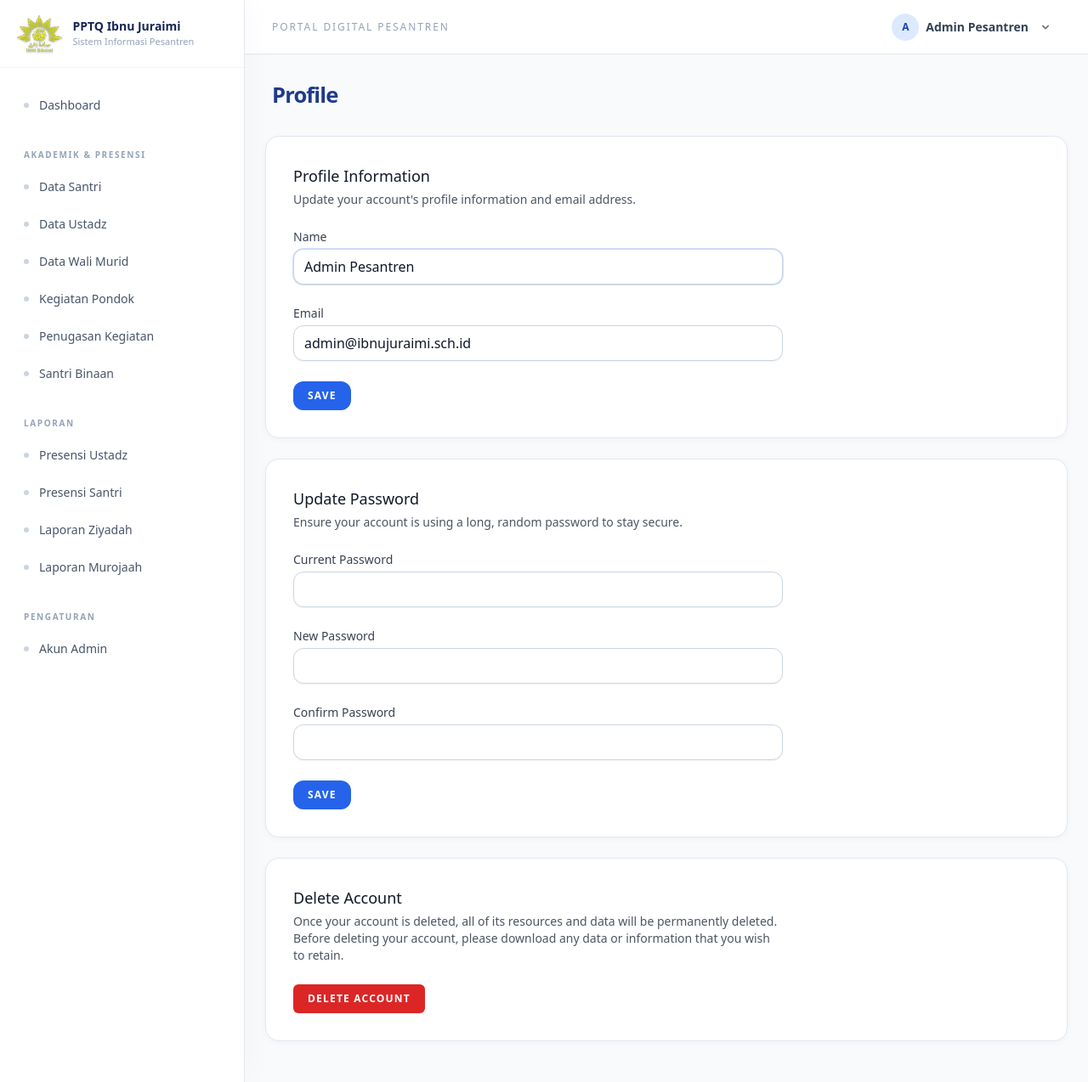
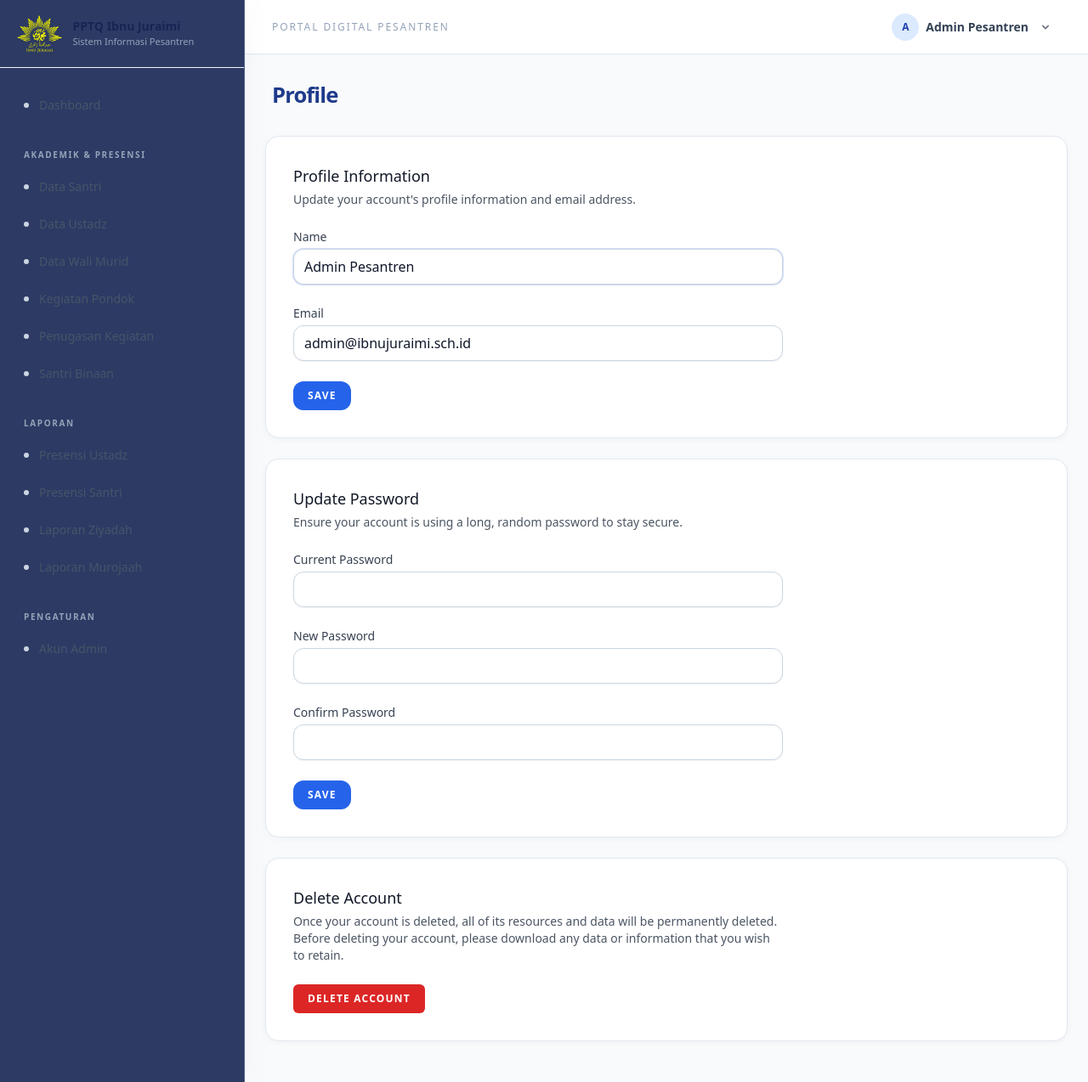
Before and after one commit to fadd00/capstone-2, a Laravel app: page /profile in a window 1280 px wide. Shown: the whole page at 85% size. Run offline with Laravel 12, Linux system fonts and the light colour scheme; a user stored in the database is signed in; data comes from the database, SQL or seed files in the repository; style sheets or scripts are compiled from the project's sources; some web fonts are replaced.

Commit message:
mengubah gaya sidebar menjadi glassy blue dengan teks, ikon, hover, dan menu aktif

```diff
--- a/resources/views/layouts/navigation.blade.php
+++ b/resources/views/layouts/navigation.blade.php
@@ -66,7 +66,7 @@
 <!-- Sidebar / Responsive Drawer -->
 <aside id="app-sidebar"
        aria-label="Menu utama"
-       class="app-sidebar fixed inset-y-0 left-0 z-40 w-72 bg-white border-r border-slate-200 flex flex-col -translate-x-full transition-transform duration-200 lg:translate-x-0 lg:static lg:inset-auto">
+       class="app-sidebar fixed inset-y-0 left-0 z-40 w-72 bg-blue-950/90 border-r border-blue-100/20 backdrop-blur-lg flex flex-col -translate-x-full transition-transform duration-200 lg:translate-x-0 lg:static lg:inset-auto">
     <div class="h-20 px-5 border-b border-slate-100 flex items-center justify-between shrink-0">
         <a href="{{ route('dashboard') }}" class="flex items-center gap-3 min-w-0">
             <img src="{{ asset('images/logo-ibnu-juraimi.png') }}" alt="" width="300" height="247" class="logo-on-light h-11 w-auto shrink-0">
```
